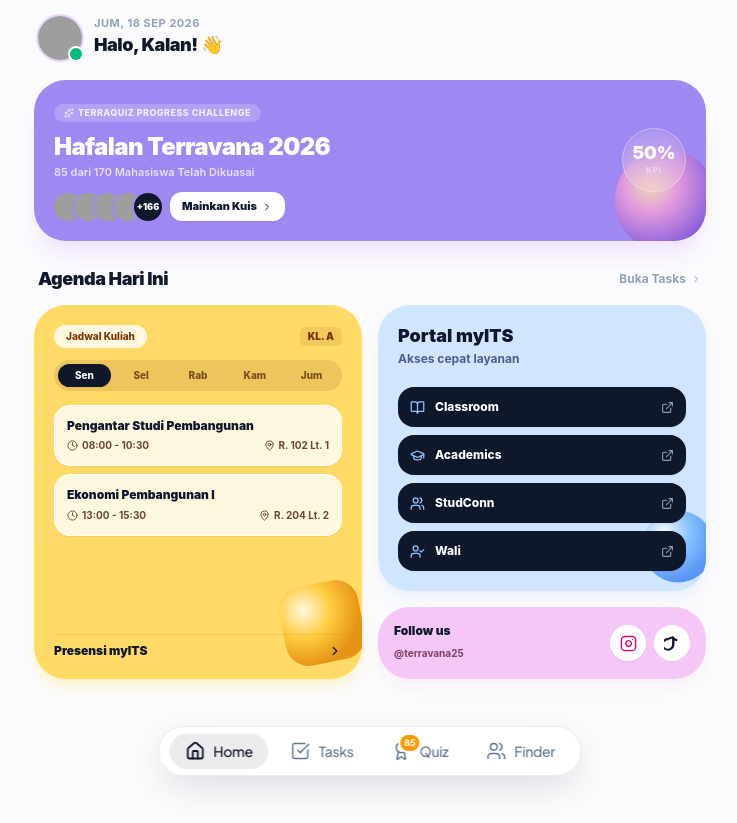
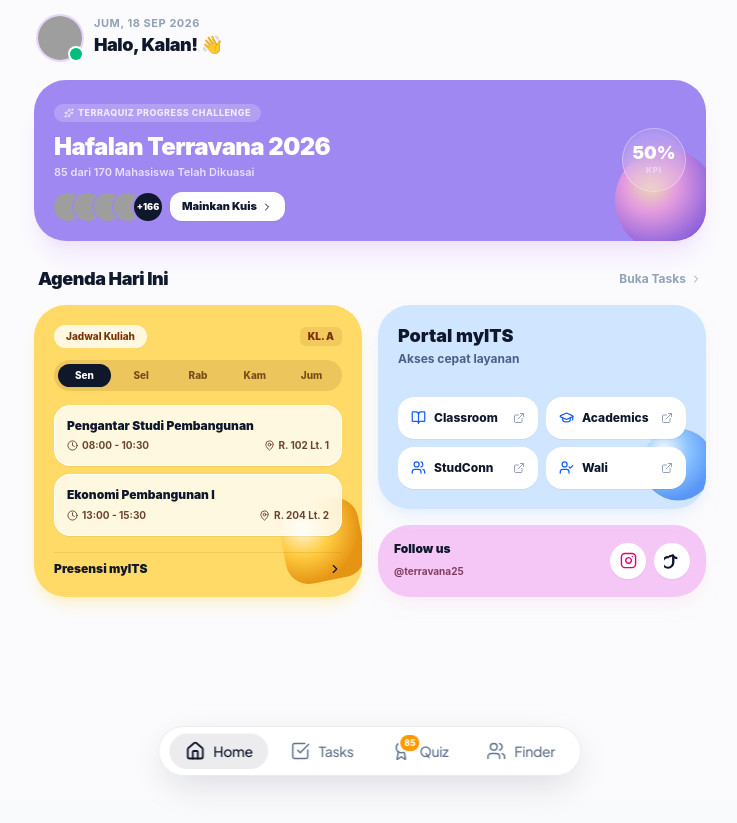
Before and after one commit to shagyaero-sudo/myTerravana, a React (Vite) app: page / in a window 1280 px wide. Shown: the whole page, without its empty margins (270-1007 px from the left). After the commit the page ends 800 px from the top, so only its background shows below. Built offline with nearby package versions, Linux system fonts and the light colour scheme; grey boxes are pictures that could not be loaded.

Commit message:
dasbor 3

```diff
--- a/src/components/DashboardView.tsx
+++ b/src/components/DashboardView.tsx
@@ -169,7 +169,6 @@
           </button>
 
           <div>
-            {/* HARI & TANGGAL REAL-TIME */}
             <div className="flex items-center gap-1 text-[11px] font-bold uppercase tracking-wider text-slate-400 leading-none">
               <span>{getFormattedTodayDate()}</span>
             </div>
@@ -193,7 +192,7 @@
         )}
       </div>
 
-      {/* 2. PROGRESS CHALLENGE TERRAQUIZ (HERO BANNER COMPACT) */}
+      {/* 2. PROGRESS CHALLENGE TERRAQUIZ */}
       <div
         onClick={() => onNavigateTab('terraquiz')}
         className="relative bg-[#A088F2] rounded-[32px] p-5 text-white shadow-xl shadow-purple-200/50 overflow-hidden cursor-pointer group transition-all hover:scale-[1.005]"
@@ -297,7 +296,7 @@
         </div>
       </div>
 
-      {/* 3. BENTO CARDS SECTION (FULL LEGAR & MANJANG) */}
+      {/* 3. BENTO CARDS SECTION */}
       <div className="space-y-3 pt-1">
         <div className="flex items-center justify-between px-1">
           <h3 className="text-lg font-black text-slate-900 tracking-tight">
@@ -314,7 +313,7 @@
         </div>
 
         <div className="grid grid-cols-1 md:grid-cols-2 gap-4">
-          {/* KARTU KUNING PASTEL (BAR HARI & JADWAL MATKUL) */}
+          {/* KARTU KUNING PASTEL (JADWAL KULIAH) */}
           <div className="relative bg-[#FFDA66] rounded-[32px] p-5 text-slate-900 shadow-lg shadow-amber-200/40 flex flex-col justify-between space-y-4 overflow-hidden">
             <motion.div
               animate={{
@@ -346,7 +345,7 @@
                 </span>
               </div>
 
-              {/* BAR HARI (SENIN - JUMAT) */}
+              {/* BAR HARI */}
               <div className="flex items-center justify-between gap-1 bg-amber-950/10 p-1 rounded-2xl">
                 {days.map((day) => {
                   const isActive = selectedDay === day;
@@ -367,7 +366,7 @@
                 })}
               </div>
 
-              {/* LIST MATKUL PER HARI */}
+              {/* LIST MATKUL */}
               <div className="space-y-2 pt-0.5">
                 {currentDayClasses.length > 0 ? (
                   currentDayClasses.map((item) => (
@@ -398,7 +397,6 @@
               </div>
             </div>
 
-            {/* ACTION LINK KE MYITS ACADEMICS PRESENSI */}
             <div className="relative z-10 pt-2 border-t border-amber-900/10">
               <a
                 href="https://mia.its.ac.id/"
@@ -412,9 +410,9 @@
             </div>
           </div>
 
-          {/* KANAN: SHORTCUT MYITS PORTAL (WARNA SENADA + IKON) & MEDSOS */}
+          {/* KANAN: SHORTCUT MYITS PORTAL & MEDSOS */}
           <div className="space-y-4 flex flex-col justify-between">
-            {/* PORTAL MYITS SHORTCUTS */}
+            {/* PORTAL MYITS SHORTCUTS (REVISI 2 KOLOM CERAH) */}
             <div className="relative bg-[#D0E5FF] rounded-[32px] p-5 text-slate-900 shadow-lg shadow-blue-100/50 flex-1 flex flex-col justify-between space-y-4 overflow-hidden">
               <motion.div
                 animate={{ y: [0, -8, 0] }}
@@ -438,63 +436,63 @@
                 <p className="text-xs font-bold text-blue-950/70">Akses cepat layanan</p>
               </div>
 
-              {/* 4 MENU SHORTCUT DENGAN WARNA SENADA (SLATE-900) + IKON KHUSUS */}
-              <div className="relative z-10 space-y-2 pt-1">
+              {/* 4 MENU SHORTCUT CERAH 2-KOLOM (HEMAT VERTICAL SPACE) */}
+              <div className="relative z-10 grid grid-cols-2 gap-2 pt-1">
                 <a
                   href="https://classroom.its.ac.id/auth/oidc"
                   target="_blank"
                   rel="noreferrer"
-                  className="p-3 rounded-2xl bg-slate-900 text-white text-xs font-extrabold hover:bg-slate-800 transition-all shadow-xs flex items-center justify-between group"
+                  className="p-3 rounded-2xl bg-white border border-white/80 text-slate-900 text-xs font-extrabold hover:bg-slate-50 transition-all shadow-2xs flex items-center justify-between group"
                 >
-                  <div className="flex items-center gap-2.5">
-                    <BookOpen size={15} className="text-blue-300" />
+                  <div className="flex items-center gap-2">
+                    <BookOpen size={15} className="text-blue-600" />
                     <span>Classroom</span>
                   </div>
-                  <ExternalLink size={13} className="text-slate-400 group-hover:text-white transition-colors" />
+                  <ExternalLink size={12} className="text-slate-400 group-hover:text-blue-600 transition-colors" />
                 </a>
 
                 <a
                   href="https://mia.its.ac.id/"
                   target="_blank"
                   rel="noreferrer"
-                  className="p-3 rounded-2xl bg-slate-900 text-white text-xs font-extrabold hover:bg-slate-800 transition-all shadow-xs flex items-center justify-between group"
+                  className="p-3 rounded-2xl bg-white border border-white/80 text-slate-900 text-xs font-extrabold hover:bg-slate-50 transition-all shadow-2xs flex items-center justify-between group"
                 >
-                  <div className="flex items-center gap-2.5">
-                    <GraduationCap size={15} className="text-blue-300" />
+                  <div className="flex items-center gap-2">
+                    <GraduationCap size={15} className="text-blue-600" />
                     <span>Academics</span>
                   </div>
-                  <ExternalLink size={13} className="text-slate-400 group-hover:text-white transition-colors" />
+                  <ExternalLink size={12} className="text-slate-400 group-hover:text-blue-600 transition-colors" />
                 </a>
 
                 <a
                   href="https://kemahasiswaan.its.ac.id/portofolio/kegiatan"
                   target="_blank"
                   rel="noreferrer"
-                  className="p-3 rounded-2xl bg-slate-900 text-white text-xs font-extrabold hover:bg-slate-800 transition-all shadow-xs flex items-center justify-between group"
+                  className="p-3 rounded-2xl bg-white border border-white/80 text-slate-900 text-xs font-extrabold hover:bg-slate-50 transition-all shadow-2xs flex items-center justify-between group"
                 >
-                  <div className="flex items-center gap-2.5">
-                    <Users size={15} className="text-blue-300" />
+                  <div className="flex items-center gap-2">
+                    <Users size={15} className="text-blue-600" />
                     <span>StudConn</span>
                   </div>
-                  <ExternalLink size={13} className="text-slate-400 group-hover:text-white transition-colors" />
+                  <ExternalLink size={12} className="text-slate-400 group-hover:text-blue-600 transition-colors" />
                 </a>
 
                 <a
                   href="https://wali.its.ac.id"
                   target="_blank"
                   rel="noreferrer"
-                  className="p-3 rounded-2xl bg-slate-900 text-white text-xs font-extrabold hover:bg-slate-800 transition-all shadow-xs flex items-center justify-between group"
+                  className="p-3 rounded-2xl bg-white border border-white/80 text-slate-900 text-xs font-extrabold hover:bg-slate-50 transition-all shadow-2xs flex items-center justify-between group"
                 >
-                  <div className="flex items-center gap-2.5">
-                    <UserCheck size={15} className="text-blue-300" />
+                  <div className="flex items-center gap-2">
+                    <UserCheck size={15} className="text-blue-600" />
                     <span>Wali</span>
                   </div>
-                  <ExternalLink size={13} className="text-slate-400 group-hover:text-white transition-colors" />
+                  <ExternalLink size={12} className="text-slate-400 group-hover:text-blue-600 transition-colors" />
                 </a>
               </div>
             </div>
 
-            {/* KARTU PINK PASTEL (MEDSOS TERRAVANA 2026) */}
+            {/* KARTU PINK PASTEL (MEDSOS) */}
             <div className="bg-[#F5C7F7] rounded-[32px] p-4 text-slate-900 shadow-lg shadow-pink-100/50 flex items-center justify-between gap-3">
               <div>
                 <span className="text-xs font-black block">Follow us</span>
```
